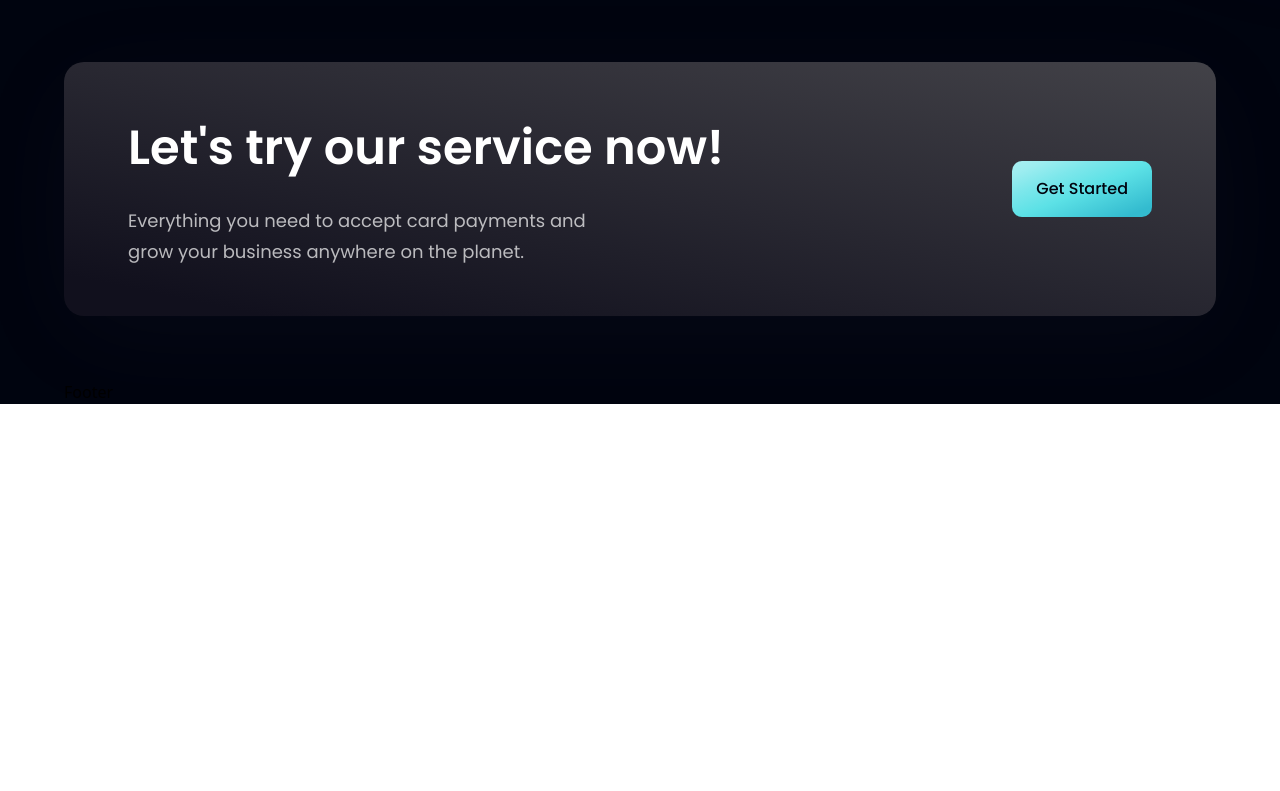
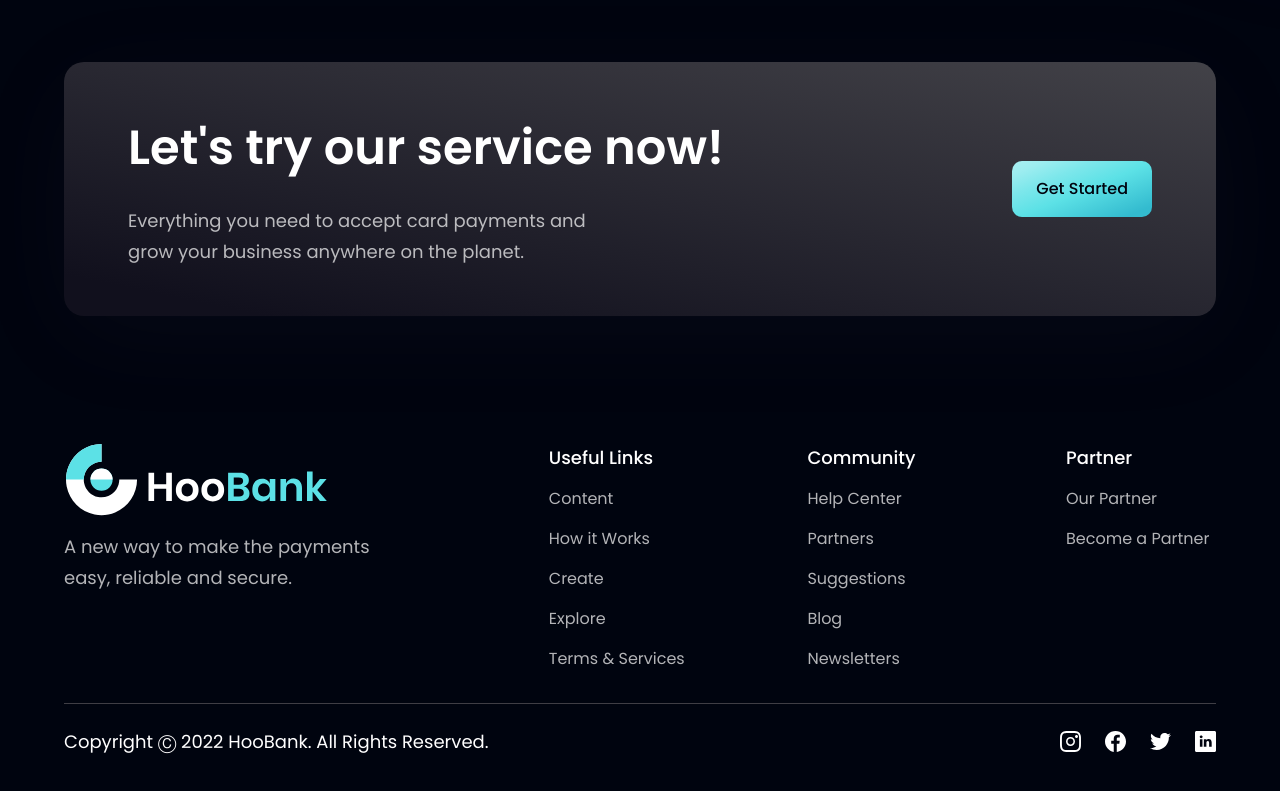
Before and after one commit to prabin04/bank_modern_react, a React (Vite) app: page / in a window 1280 px wide. Shown: the part 3901-4692 px from the top of the page. Before the commit the page ends 4305 px from the top, so only its background shows below. Built offline with nearby package versions, Linux system fonts and the light colour scheme.

Commit message:
Footer Component

```diff
--- a/src/components/Footer.jsx
+++ b/src/components/Footer.jsx
@@ -1,8 +1,62 @@
 import React from 'react'
+import styles from '../style'
+import { logo } from '../assets'
+import { footerLinks, socialMedia } from '../constants'
 
 const Footer = () => {
   return (
-    <div>Footer</div>
+    <section className={`${styles.flexCenter} ${styles.paddingY} flex-col`}>
+      <div className={`${styles.flexStart} md:flex-row flex-col mb-8 w-full`}>
+        <div className='flex-1 flex flex-col justify-start mr-10'>
+          <img src={logo} alt="logo" className='w-[266px] h-[72px] object-contain' />
+          <p className={`${styles.paragraph} mt-4 max-w-[310px]`}>
+            A new way to make the payments easy, reliable and secure.
+          </p>
+        </div>
+
+        <div className="flex-[1.5] w-full flex flex-row justify-between flex-wrap md:mt-0 mt-10">
+        {footerLinks.map((footerlink) => (
+          <div key={footerlink.title} className={`flex flex-col ss:my-0 my-4 min-w-[150px]`}>
+            <h4 className="font-poppins font-medium text-[18px] leading-[27px] text-white">
+              {footerlink.title}
+            </h4>
+            <ul className="list-none mt-4">
+              {footerlink.links.map((link, index) => (
+                <li
+                  key={link.name}
+                  className={`font-poppins font-normal text-[16px] leading-[24px] text-dimWhite hover:text-secondary cursor-pointer ${
+                    index !== footerlink.links.length - 1 ? "mb-4" : "mb-0"
+                  }`}
+                >
+                  {link.name}
+                </li>
+              ))}
+            </ul>
+          </div>
+        ))}
+      </div>
+      </div>
+
+        <div className="w-full flex justify-between items-center md:flex-row flex-col pt-6 border-t-[1px] border-t-[#3F3E45]">
+      <p className="font-poppins font-normal text-center text-[18px] leading-[27px] text-white">
+        Copyright Ⓒ 2022 HooBank. All Rights Reserved.
+      </p>
+
+      <div className="flex flex-row md:mt-0 mt-6">
+        {socialMedia.map((social, index) => (
+          <img
+            key={social.id}
+            src={social.icon}
+            alt={social.id}
+            className={`w-[21px] h-[21px] object-contain cursor-pointer ${
+              index !== socialMedia.length - 1 ? "mr-6" : "mr-0"
+            }`}
+            onClick={() => window.open(social.link)}
+          />
+        ))}
+      </div>
+    </div>
+    </section>
   )
 }
 
```
